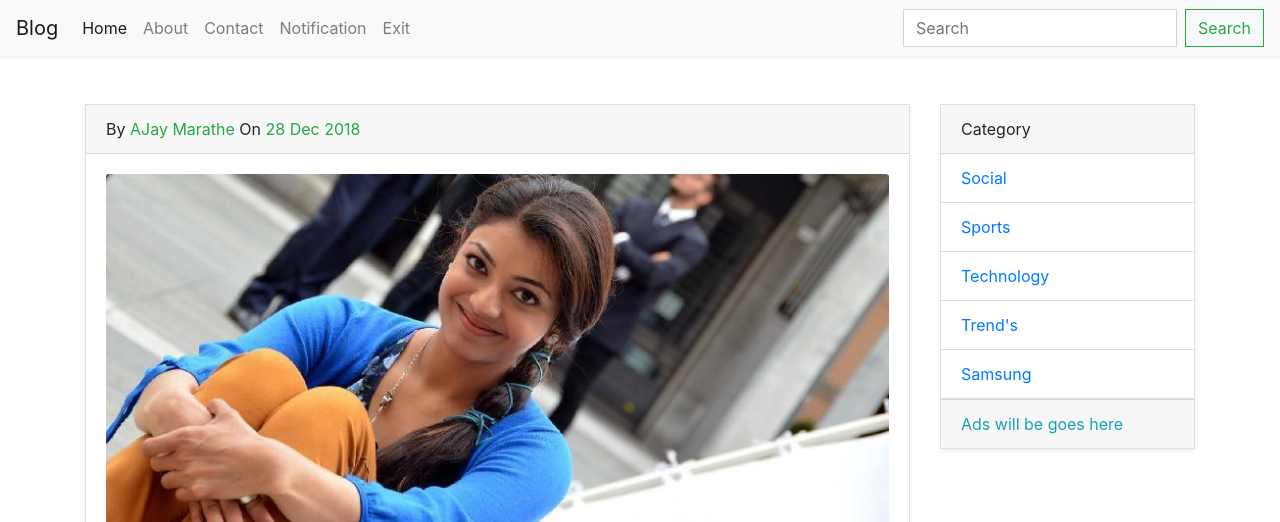
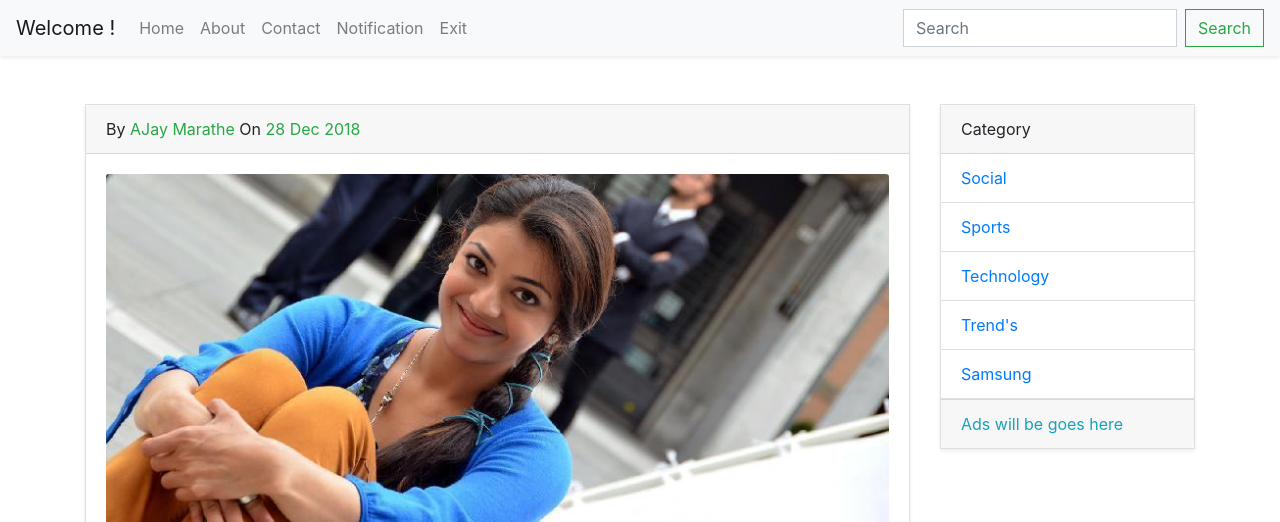
Before and after one commit to amirabroun/DD-framework, a PHP site: template resources/Views/index.php in a window 1280 px wide. Shown: the top 522 px of the page. Run offline with PHP 8.4, Linux system fonts and the light colour scheme; the template is opened without the code that fills it, so the values that code supplies are empty; the visitor is signed in with stand-in values (Sample User, id 1); some libraries are stand-ins or nearby versions.

Commit message:
feat: add session data to header

```diff
--- a/resources/Views/index.php
+++ b/resources/Views/index.php
@@ -14,13 +14,21 @@
 <body>
     <!-- navbar start -->
     <nav class="navbar navbar-expand-lg navbar-light bg-light shadow-sm">
-        <a class="navbar-brand" href="#">Blog</a>
+        <span class="navbar-brand">
+            <? if (isset($_SESSION["_admin_log_"])) { ?>
+                Welcome <? echo $_SESSION["_admin_log_"]->first_name . ' ' . $_SESSION["_admin_log_"]->last_name ?> !
+            <?
+            } ?>
+        </span>
         <button class="navbar-toggler" type="button" data-toggle="collapse" data-target="#navbarSupportedContent" aria-controls="navbarSupportedContent" aria-expanded="false" aria-label="Toggle navigation">
             <span class="navbar-toggler-icon"></span>
         </button>
         <div class="collapse navbar-collapse" id="navbarSupportedContent">
             <ul class="navbar-nav mr-auto">
-                <li class="nav-item active">
+                <li class="nav-item">
+                    <span class="sr-only">(current)</span>
+                </li>
+                <li class="nav-item">
                     <a class="nav-link" href="#">Home <span class="sr-only">(current)</span></a>
                 </li>
                 <li class="nav-item">
```
